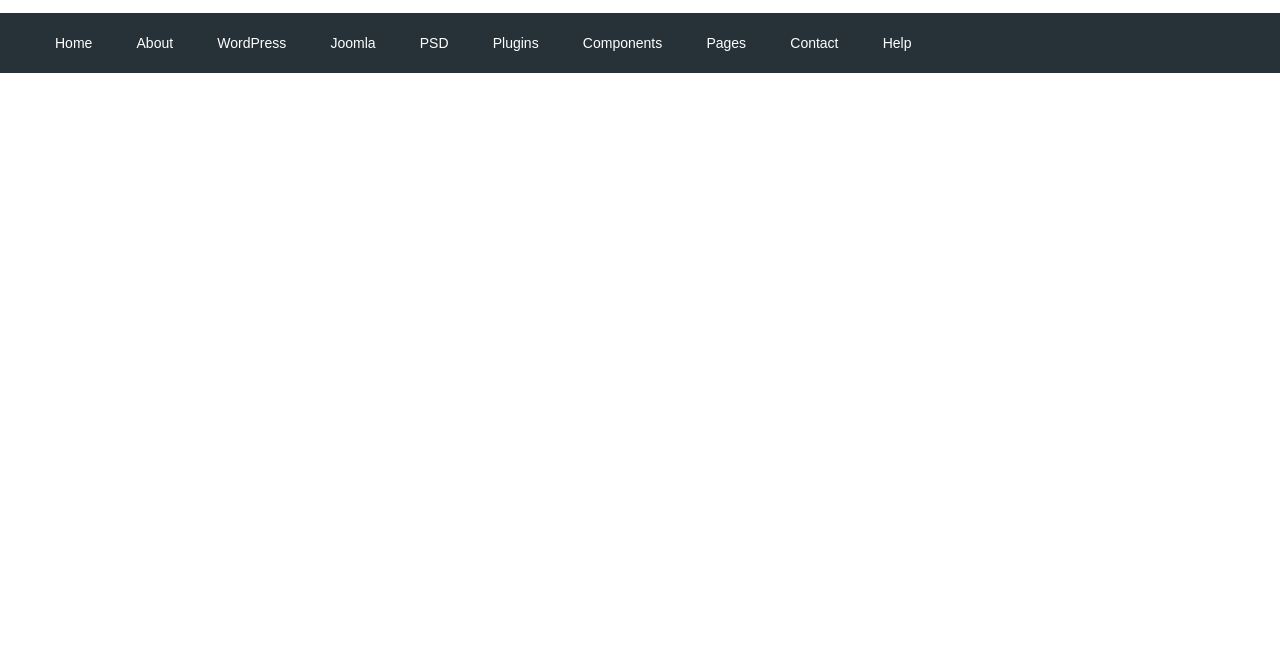
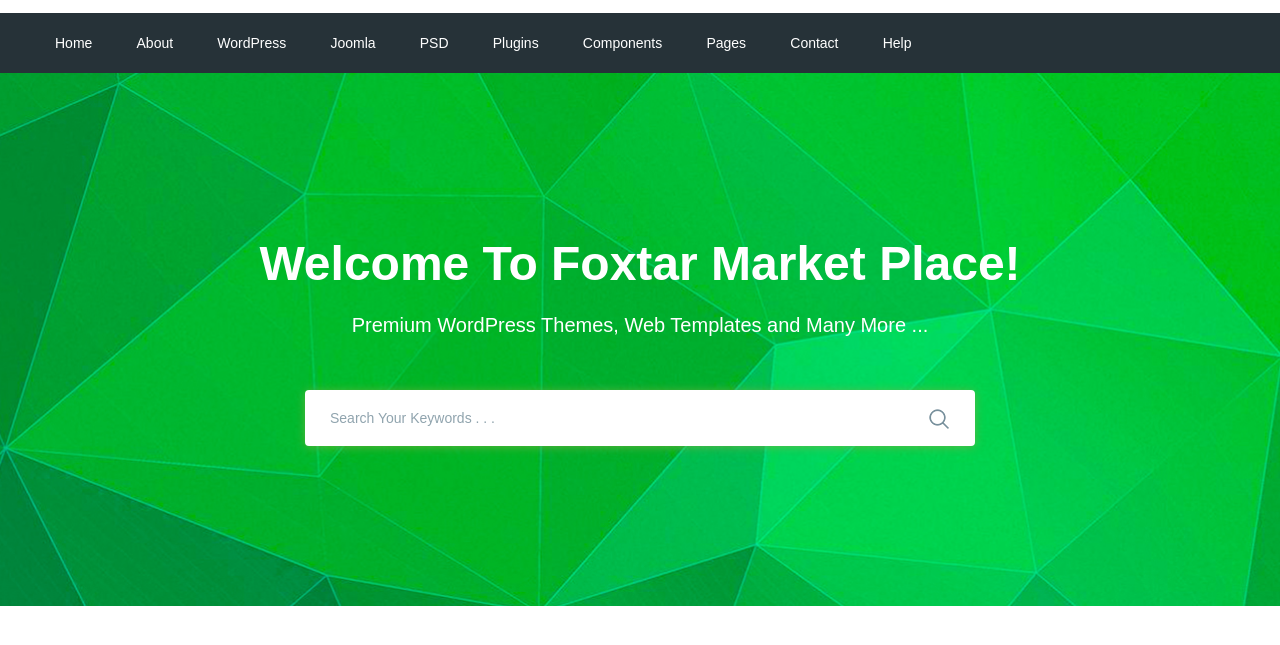
Before and after one commit to NikePro777/moderno, a website: page app/index.html in a window 1280 px wide. Shown: the part 77-722 px from the top of the page. Drawn offline with nearby package versions, Linux system fonts and the light colour scheme; files that its build step writes are made by us from their sources.

Commit message:
added search section

```diff
--- a/app/index.html
+++ b/app/index.html
@@ -92,8 +92,27 @@
                 </nav>
             </div>
         </div>
-
     </header>
+    <section class="search" style="background-image: url(images/search/search-bg.jpg);">
+        <div class="container">
+            <div class="search__inner">
+                <div class="search__inner-title">
+                    Welcome To Foxtar Market Place!
+                </div>
+                <div class="search__inner-text">
+                    Premium WordPress Themes, Web Templates and Many More ...
+                </div>
+                <div class="search__inner-form">
+                    <form>
+                        <input type="text" placeholder="Search Your Keywords . . ." required>
+                        <button type="submit">
+                            <img src="images/icons/search.png" alt="">
+                        </button>
+                    </form>
+                </div>
+            </div>
+        </div>
+    </section>
 
 
     <script src="https://ajax.googleapis.com/ajax/libs/jquery/3.5.1/jquery.min.js"></script>
--- a/app/scss/style.scss
+++ b/app/scss/style.scss
@@ -52,3 +52,58 @@
     }
     }
 }
+.search{
+    background-repeat: no-repeat;
+    background-size: cover;
+    background-position: center;
+    min-height: 533px;
+}
+.search__inner{
+    padding: 155px 0 100px;
+    color: #fff;
+    text-align: center;
+    &-title{
+        margin-bottom: 10px;
+        font-size: 48px;
+        font-weight: 700;
+        line-height: 72px;
+    }
+    &-text{
+        margin-bottom: 50px;
+        font-size: 20px;
+        font-weight: 500;
+        line-height: 30px;
+    }
+    &-form{
+        max-width: 670px;
+        margin: 0 auto;
+        position: relative;
+        input{
+            display: block;
+            width: 100%;
+            box-shadow: 0px 1px 10px 0px rgba(124, 178, 64, 0.75);
+            border-radius: 4px;
+            height: 56px;
+            border: none;
+            font-size: 14px;
+            font-weight: 500;
+            padding-left: 25px;
+            padding-right: 60px;
+            // outline: none; Это чтобы при наведении цвет не менялся
+            // &:focus{
+            //     border: 1px solid $green; а это цвет при выделении
+            // }
+            &::placeholder{
+                color: #90a4ae;
+                font-weight: 500;
+            }
+        }
+        button{
+            position: absolute;
+            border: none;
+            background: transparent;
+            right: 20px;
+            top: 18px;
+        }
+    }
+}
```
Also changed, not shown: app/images/icons/search.png (added), app/images/search/search-bg.jpg (added).
